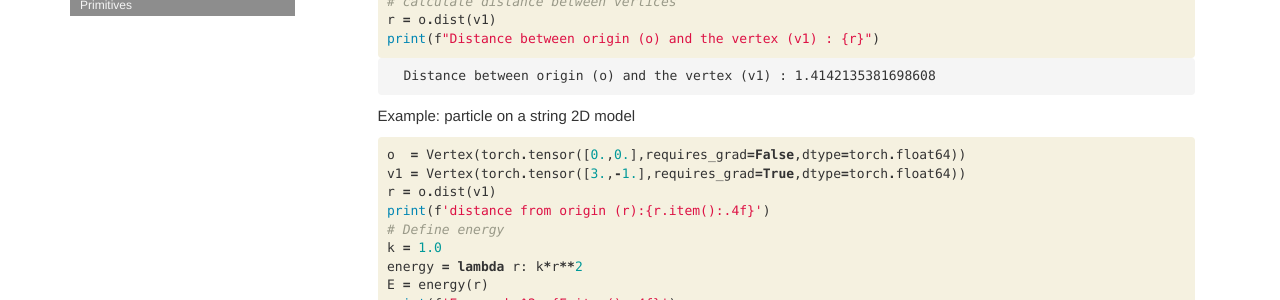
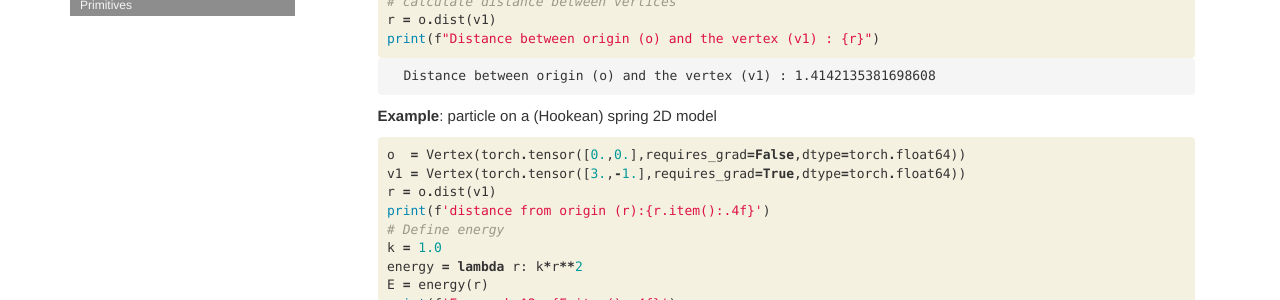
Before and after one commit to mshagirov/vertex_simulation, a Jekyll site: the page built from docs/primitives.html, in a window 1280 px wide and 900 px high, scrolled down 709 px. Shown: the part 153-453 px from the top of the window. Built offline with Jekyll 4.4.1, drawn with Linux system fonts in a browser that asks for light colours; nearby versions of some CDN libraries; comment, search, counter and statistics services are not loaded.

Commit message:
Hookean spring 2d case for a single vertex

```diff
--- a/docs/primitives.html
+++ b/docs/primitives.html
@@ -101,7 +101,7 @@ summary: "Implementations for vertex, edges, cell(s), and cell monolayer"
 </div>
 <div class="cell border-box-sizing text_cell rendered"><div class="inner_cell">
 <div class="text_cell_render border-box-sizing rendered_html">
-<p>Example: particle on a string 2D model</p>
+<p><strong>Example</strong>: particle on a (Hookean) spring 2D model</p>
 
 </div>
 </div>
```
Also changed, not shown: README.md.
